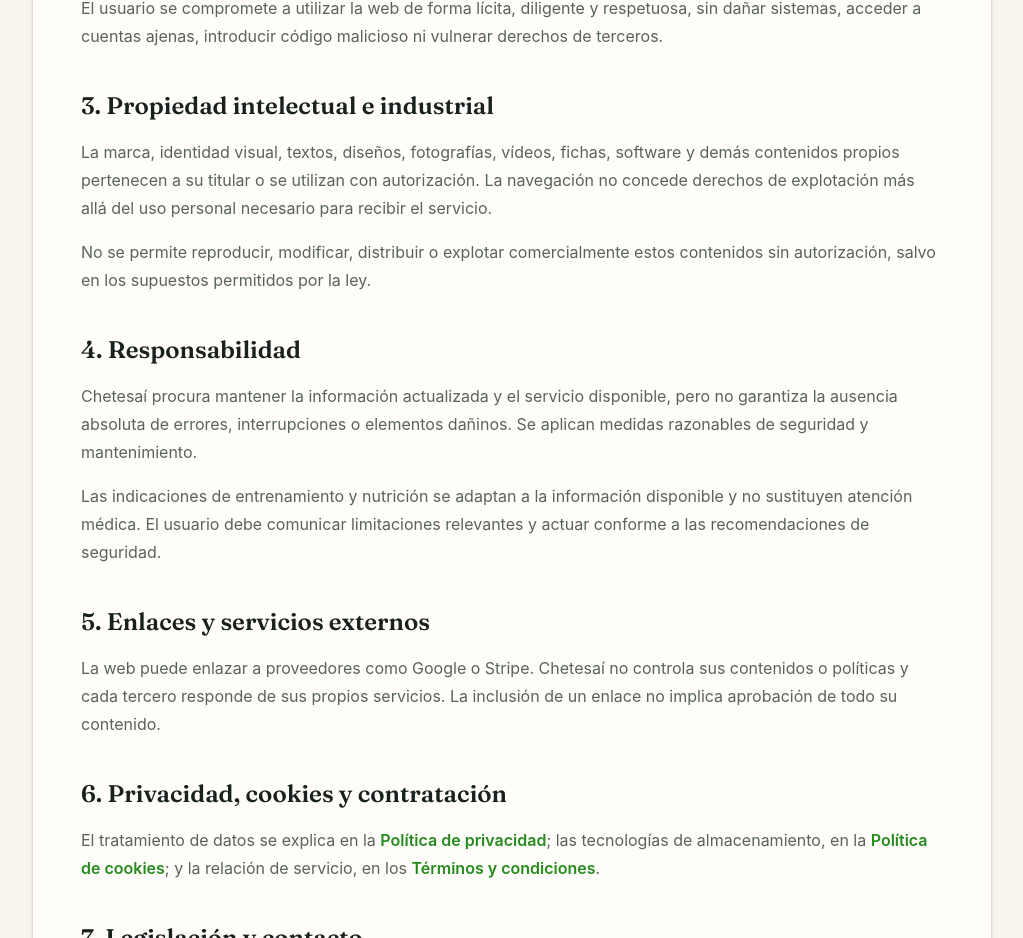
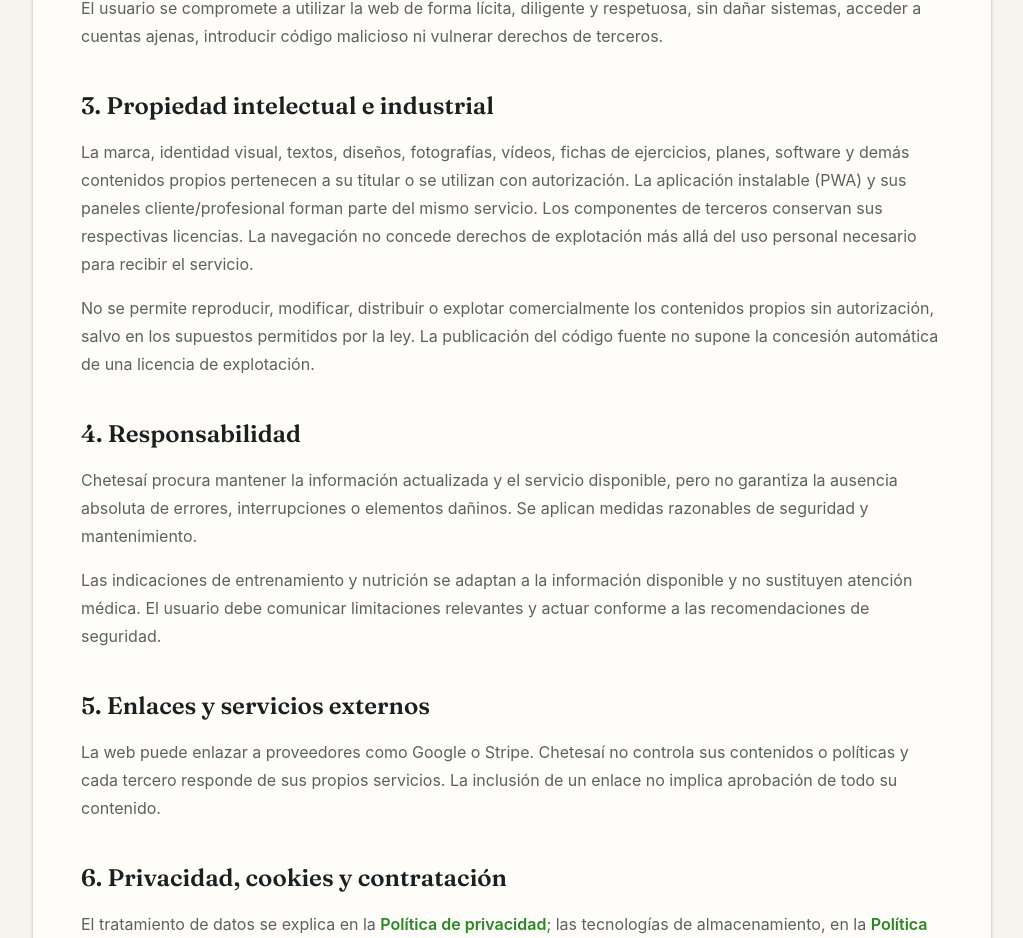
Before and after one commit to Raymonchu48/chetesai, a Next.js app: page /aviso-legal in a window 1280 px wide. Shown: the part 920-1858 px from the top of the page, without its empty margins (128-1151 px from the left). Built offline with nearby package versions, Linux system fonts and the light colour scheme.

Commit message:
Legal: surface rights and terms across web and PWA

```diff
--- a/src/app/aviso-legal/page.tsx
+++ b/src/app/aviso-legal/page.tsx
@@ -28,8 +28,8 @@ export default function LegalNoticePage() {
       </LegalSection>
 
       <LegalSection title="3. Propiedad intelectual e industrial">
-        <p>La marca, identidad visual, textos, diseños, fotografías, vídeos, fichas, software y demás contenidos propios pertenecen a su titular o se utilizan con autorización. La navegación no concede derechos de explotación más allá del uso personal necesario para recibir el servicio.</p>
-        <p>No se permite reproducir, modificar, distribuir o explotar comercialmente estos contenidos sin autorización, salvo en los supuestos permitidos por la ley.</p>
+        <p>La marca, identidad visual, textos, diseños, fotografías, vídeos, fichas de ejercicios, planes, software y demás contenidos propios pertenecen a su titular o se utilizan con autorización. La aplicación instalable (PWA) y sus paneles cliente/profesional forman parte del mismo servicio. Los componentes de terceros conservan sus respectivas licencias. La navegación no concede derechos de explotación más allá del uso personal necesario para recibir el servicio.</p>
+        <p>No se permite reproducir, modificar, distribuir o explotar comercialmente los contenidos propios sin autorización, salvo en los supuestos permitidos por la ley. La publicación del código fuente no supone la concesión automática de una licencia de explotación.</p>
       </LegalSection>
 
       <LegalSection title="4. Responsabilidad">
```
